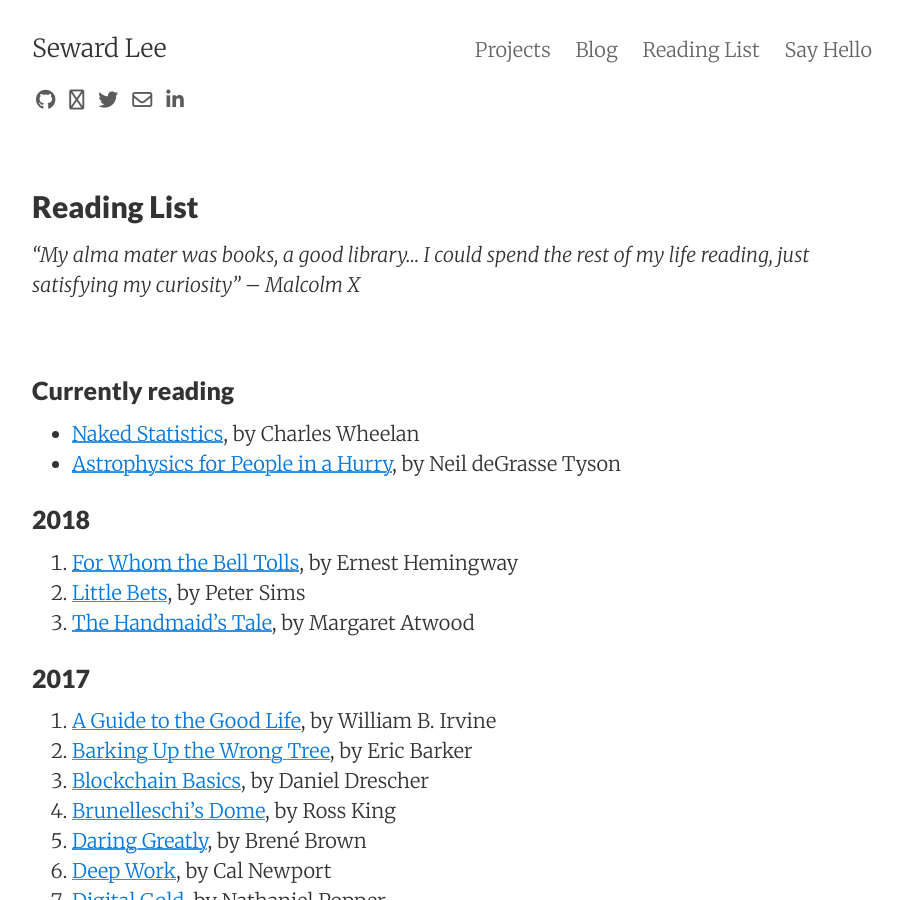
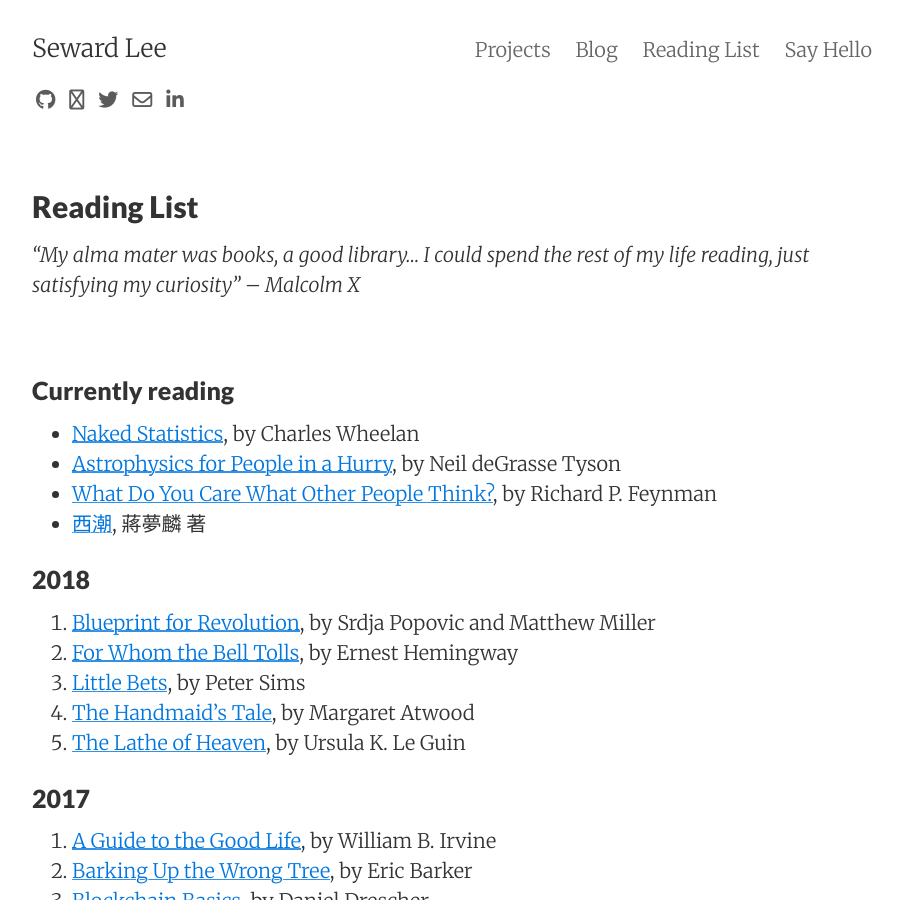
Before and after one commit to sewardlee337/sewardlee337.github.io, a Jekyll site: the page built from readinglist.md, in a window 1280 px wide and 900 px high. Shown: the whole window, without its empty margins (188-1091 px from the left). Built offline with Jekyll 4.4.1, drawn with Linux system fonts in a browser that asks for light colours; nearby versions of some CDN libraries.

Commit message:
Update reading list

```diff
--- a/readinglist.md
+++ b/readinglist.md
@@ -14,13 +14,17 @@
 
 * [Naked Statistics](https://www.amazon.com/Naked-Statistics-Stripping-Dread-Data-ebook/dp/B007Q6XLF2/ref=sr_1_1_twi_kin_2?ie=UTF8&qid=1516249189&sr=8-1&keywords=naked+statistics), by Charles Wheelan
 * [Astrophysics for People in a Hurry](https://www.amazon.com/Astrophysics-People-Hurry-deGrasse-Tyson-ebook/dp/B01MAWT2MO/ref=sr_1_1?s=digital-text&ie=UTF8&qid=1517030583&sr=1-1&keywords=astrophysics+for+people+in+a+hurry), by Neil deGrasse Tyson
+* [What Do You Care What Other People Think?](https://www.amazon.com/What-Care-Other-People-Think/dp/0393320928/ref=sr_1_1?ie=UTF8&qid=1517975753&sr=8-1&keywords=what+do+you+care+what+other+people+think), by Richard P. Feynman
+* [西潮](http://www.books.com.tw/products/0010405794), 蔣夢麟 著
 
 
 ### 2018
 
+1. [Blueprint for Revolution](https://www.amazon.com/Blueprint-Revolution-Nonviolent-Techniques-GalvanizeCommunities-ebook/dp/B00LYXXZUO/ref=sr_1_1?ie=UTF8&qid=1517115075&sr=8-1&keywords=blueprint+for+revolution), by Srdja Popovic and Matthew Miller
 1. [For Whom the Bell Tolls](https://www.amazon.com/Whom-Bell-Tolls-Scribner-Classics-ebook/dp/B000FC0OOU/ref=sr_1_1?s=digital-text&ie=UTF8&qid=1514154205&sr=1-1&keywords=for+whom+the+bells+toll), by Ernest Hemingway
 1. [Little Bets](https://www.amazon.com/dp/B0043RSJTU/ref=dp-kindle-redirect?_encoding=UTF8&btkr=1), by Peter Sims
 1. [The Handmaid's Tale](https://www.amazon.com/Handmaids-Tale-Margaret-Atwood-ebook/dp/B003JFJHTS/ref=sr_1_1?ie=UTF8&qid=1516519938&sr=8-1&keywords=the+handmaid%27s+tale), by Margaret Atwood
+1. [The Lathe of Heaven](https://www.amazon.com/Lathe-Heaven-Ursula-K-Guin-ebook/dp/B00JTZ95I0/ref=tmm_kin_swatch_0?_encoding=UTF8&qid=1517637951&sr=8-1), by Ursula K. Le Guin
 
 
 ### 2017
```
